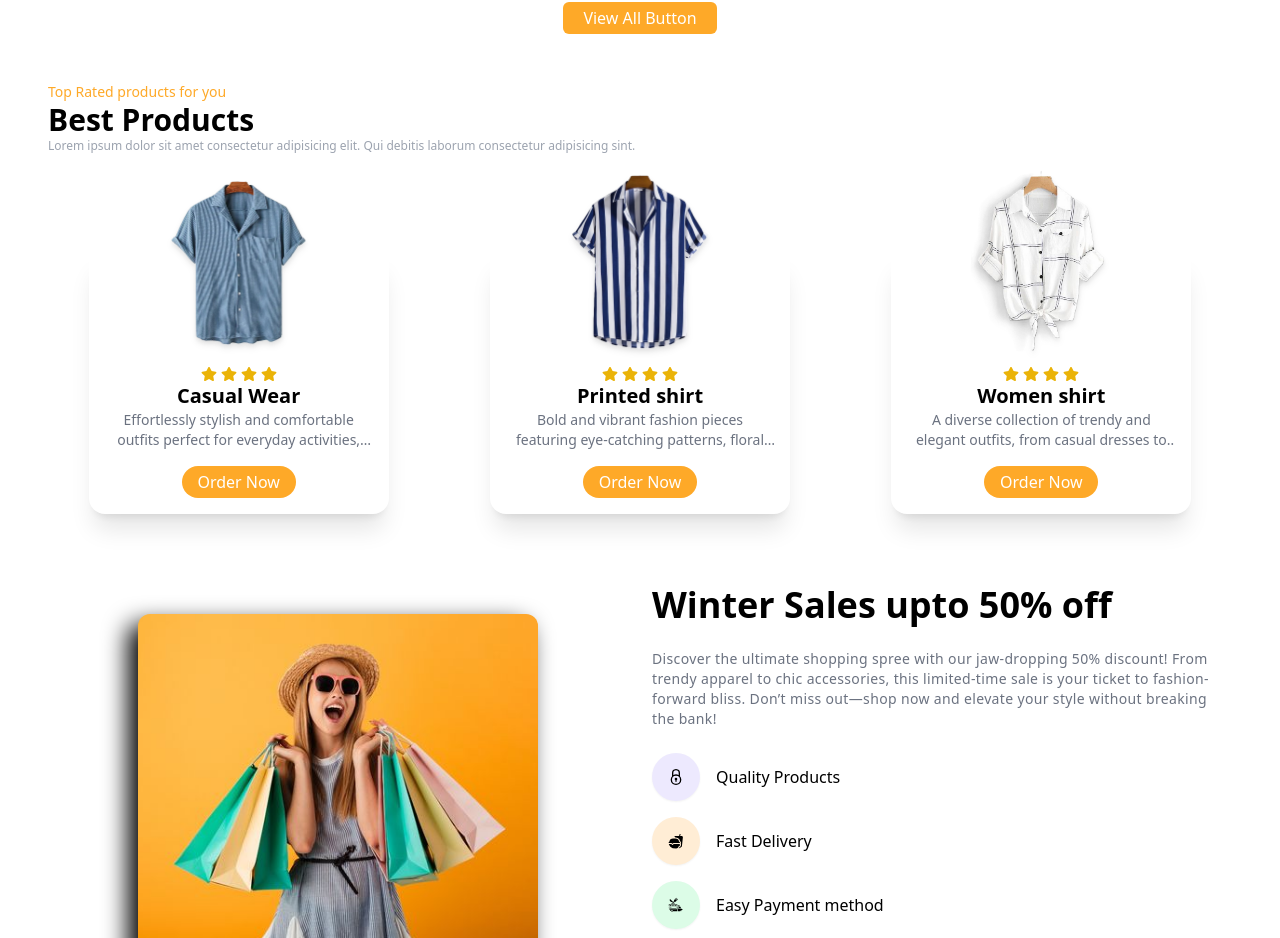
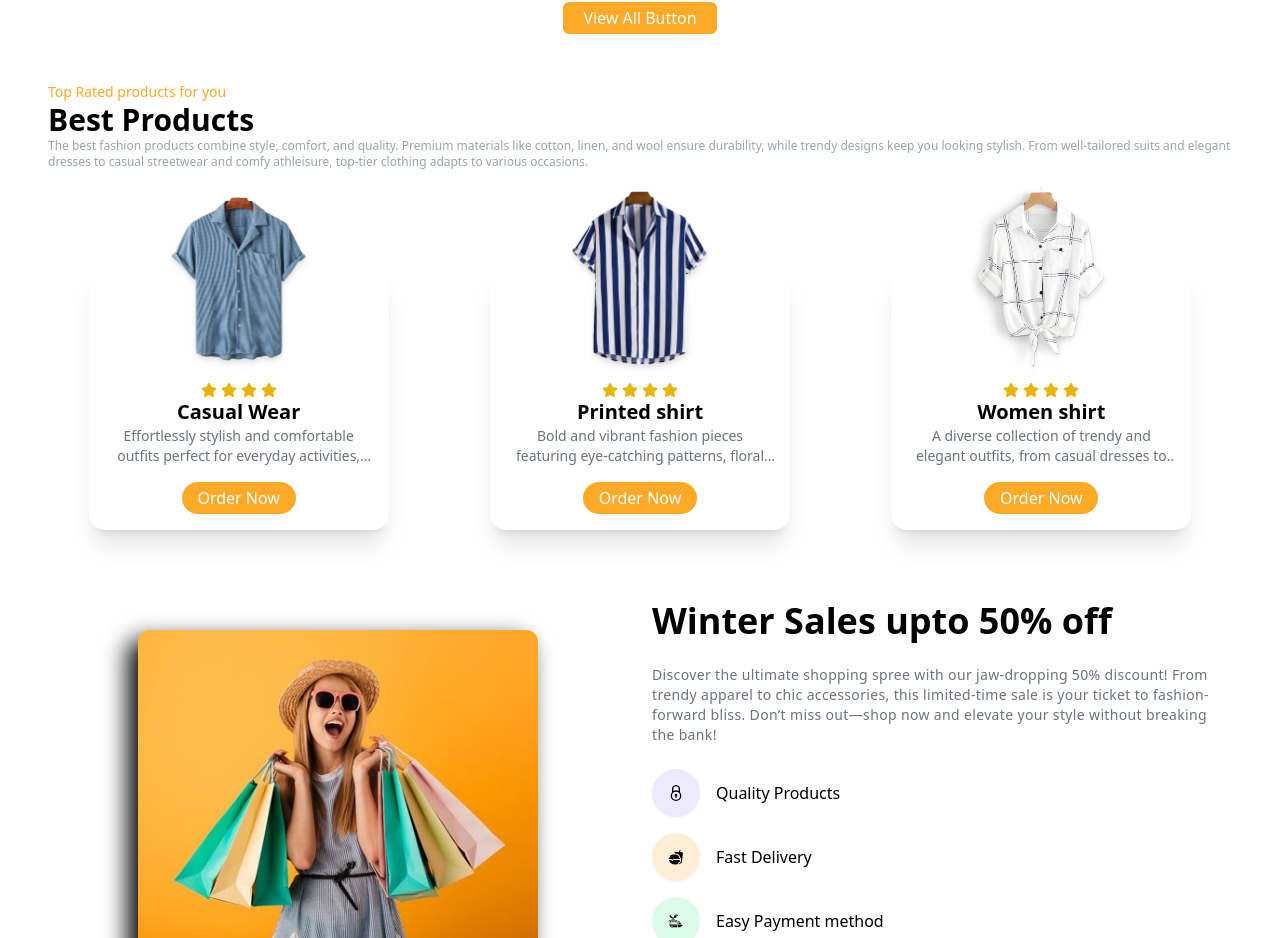
Before and after one commit to David-Toas/e_commerce_website, a React (Vite) app: page / in a window 1280 px wide. Shown: the part 1264-2202 px from the top of the page. Built offline with nearby package versions, Linux system fonts and the light colour scheme.

Commit message:
Update TopProducts.jsx

```diff
--- a/src/components/TopProducts/TopProducts.jsx
+++ b/src/components/TopProducts/TopProducts.jsx
@@ -41,8 +41,9 @@ const TopProducts = ({ handleOrderPopup }) => {
             Best Products
           </h1>
           <p data-aos="fade-up" className="text-xs text-gray-400">
-            Lorem ipsum dolor sit amet consectetur adipisicing elit. Qui debitis
-            laborum consectetur adipisicing sint.
+            The best fashion products combine style, comfort, and quality.
+            Premium materials like cotton, linen, and wool ensure durability, while trendy designs keep you looking stylish.
+            From well-tailored suits and elegant dresses to casual streetwear and comfy athleisure, top-tier clothing adapts to various occasions.
           </p>
         </div>
         {/* Body Section */}
```
